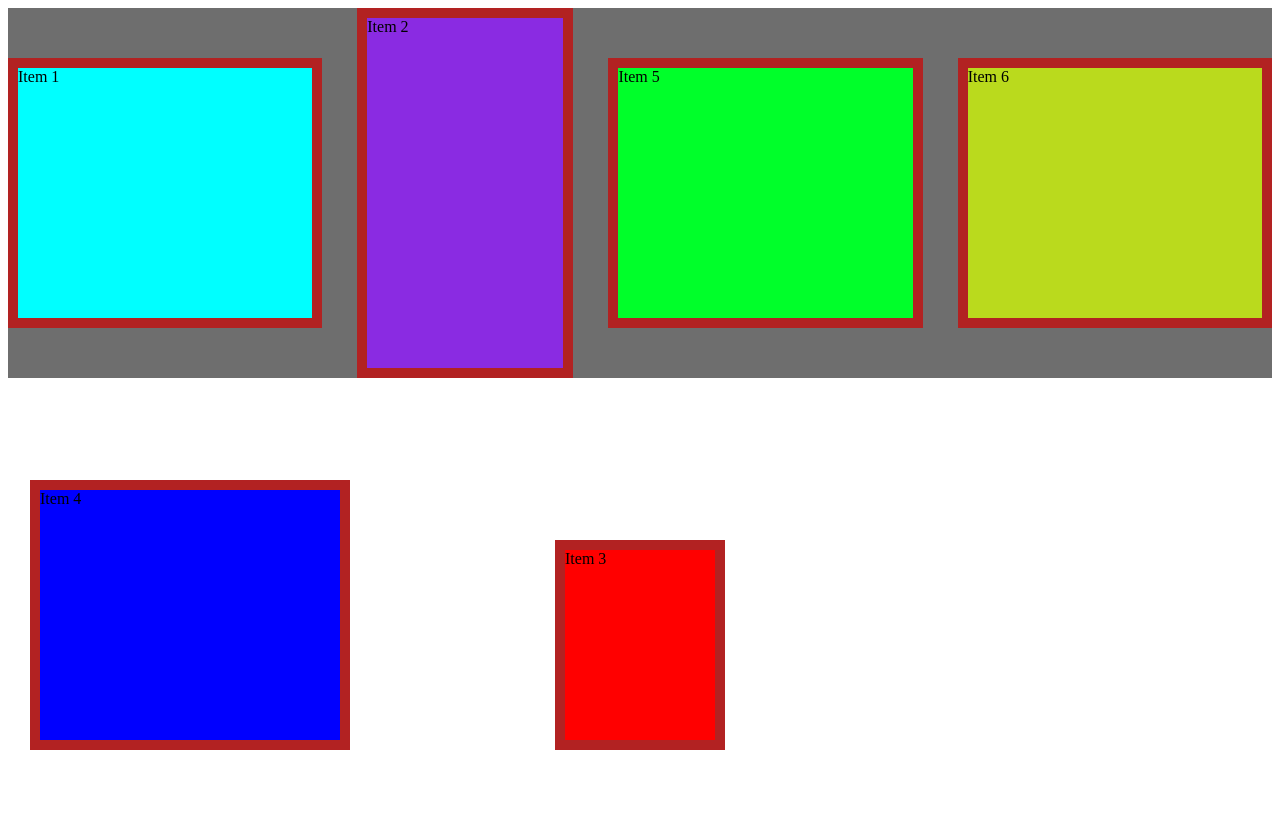
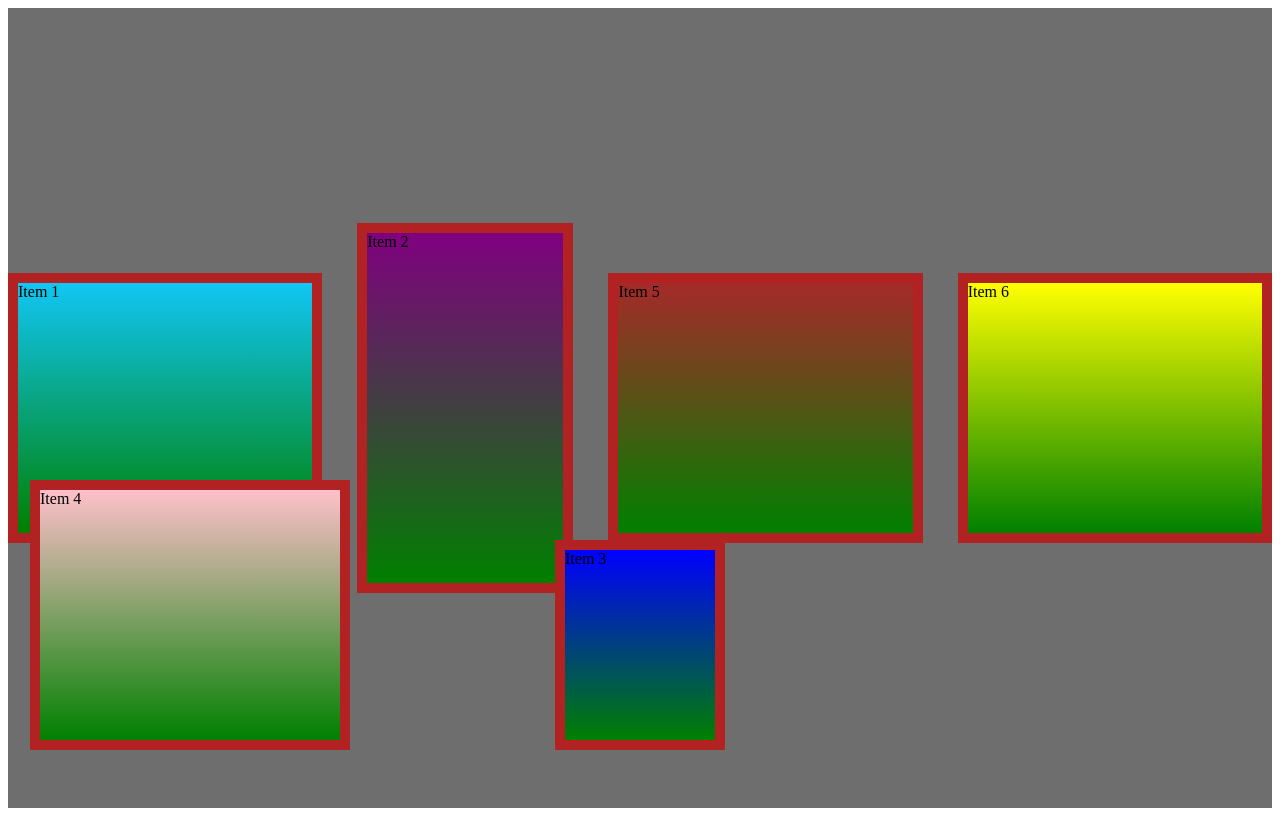
Before and after one commit to 01Ali/Box.github.io, a plain HTML site: page index.html in a window 1280 px wide. Drawn offline with Linux system fonts and the light colour scheme.

Commit message:
Add files via upload

```diff
--- a/style.css
+++ b/style.css
@@ -6,12 +6,12 @@
   gap: 35px;
   background-color: rgb(110, 110, 110);
   width: 100%;
-  height: 100%;
+  height: 100vh;
 
 }
 
 .item1{
-background-color: aqua;
+background-image: linear-gradient(rgb(17, 198, 244), green);
 flex-grow: 1;
 border: 10px solid firebrick;
 width: 300px;
@@ -21,7 +21,7 @@ height: 250px;
 }
 
 .item2{
-  background-color: blueviolet;
+  background-image: linear-gradient(purple, green);
   flex-grow: 1;
   border: 10px solid firebrick;
   width: 200px;
@@ -30,7 +30,7 @@ height: 250px;
 }
 
 .item3{
-  background-color: red;
+  background-image: linear-gradient(blue, green);
   flex-grow: 1;
   border: 10px solid firebrick;
   width: 150px;
@@ -40,7 +40,7 @@ height: 250px;
 }
 
 .item4{
-  background-color: blue;
+  background-image: linear-gradient(pink, green);
   flex-grow: 1;
   border: 10px solid firebrick;
   width: 300px;
@@ -48,10 +48,11 @@ height: 250px;
   position: absolute;
   bottom: 50px;
   left: 30px;
+
 }
 
 .item5{
-  background-color: rgb(0, 255, 42);
+  background-image: linear-gradient(brown, green);
   flex-grow: 1;
   border: 10px solid firebrick;
   width: 300px;
@@ -59,7 +60,7 @@ height: 250px;
 }
 
 .item6{
-  background-color: rgb(186, 218, 29);
+  background-image: linear-gradient(yellow, green);
   flex-grow: 1;
   border: 10px solid firebrick;
   width: 300px;
```
Also changed, not shown: index.html (+1 -2 lines).
